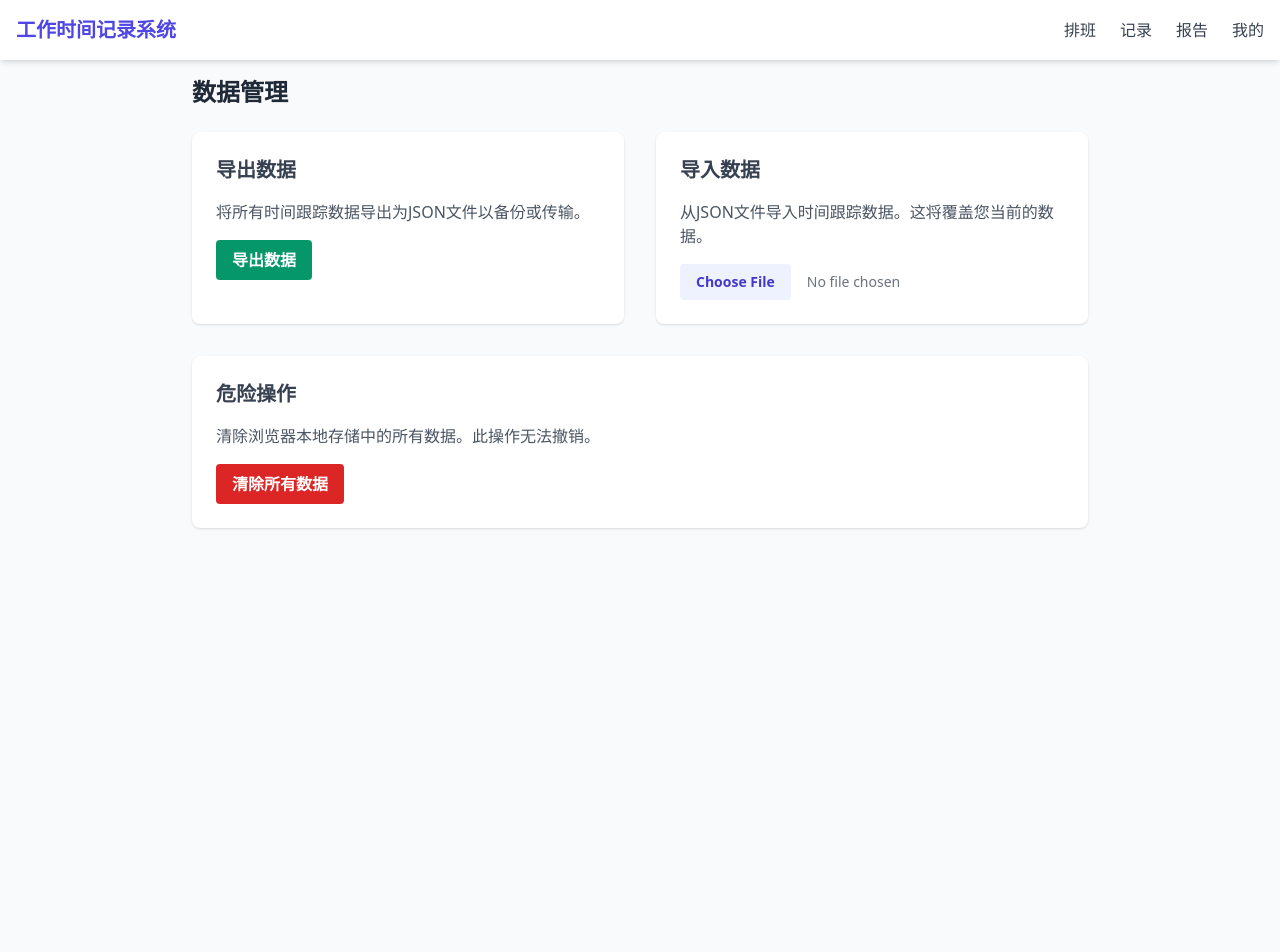
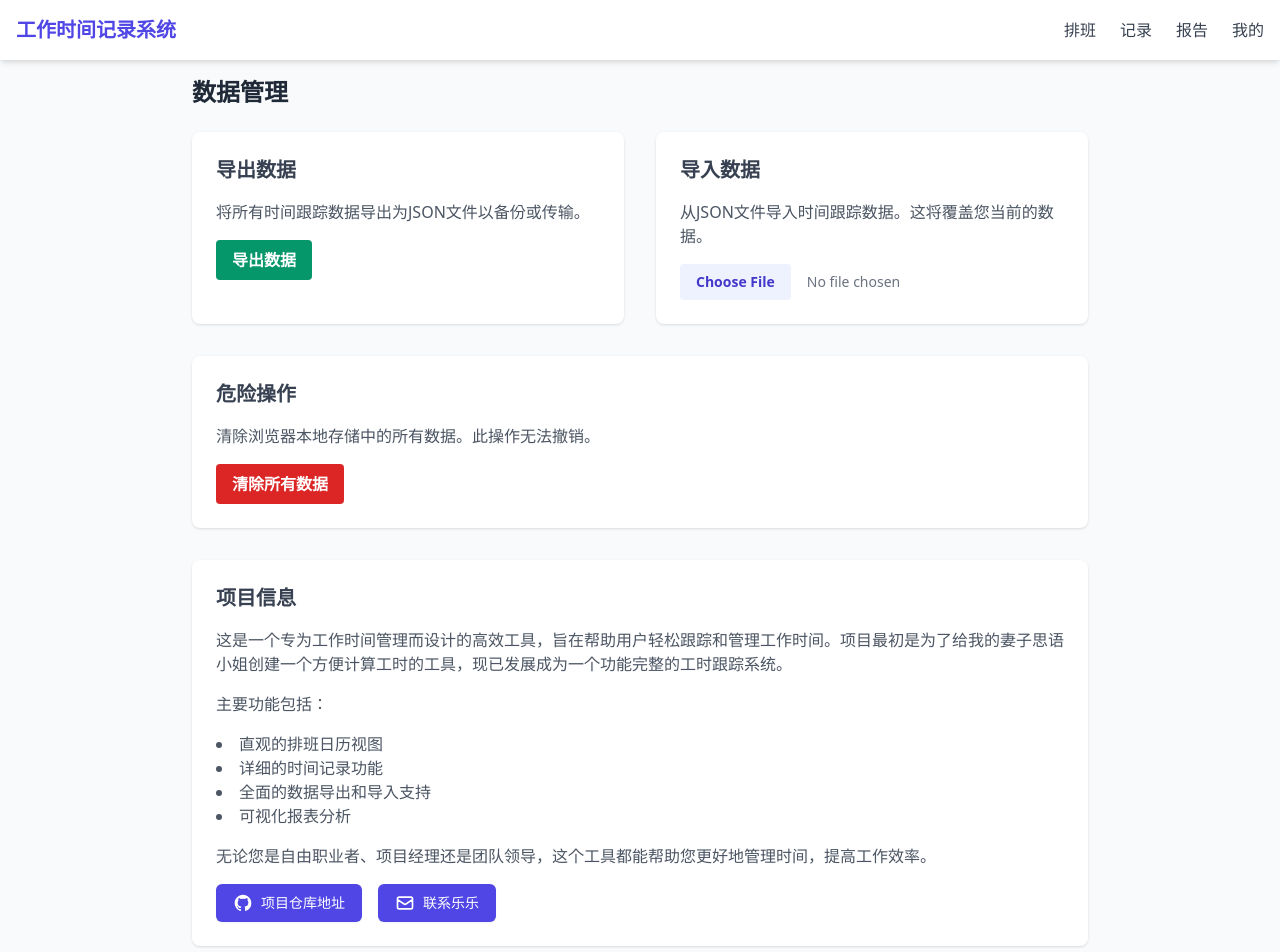
Before and after one commit to JiuWang95/workcum, a React (Vite) app: page /data in a window 1280 px wide. Shown: the top 952 px of the page. Before the commit the page ends 800 px from the top, so only its background shows below. Built offline with nearby package versions, Linux system fonts and the light colour scheme.

Commit message:
feat(DataPage): 添加项目信息和联系方式区域
在数据页面底部新增项目信息区域，包含项目描述、GitHub仓库链接和联系开发者按钮。联系按钮点击后会触发高亮效果并打开邮件客户端。

```diff
--- a/src/pages/DataPage.jsx
+++ b/src/pages/DataPage.jsx
@@ -143,6 +143,80 @@ const DataPage = () => {
           {t('data.danger_zone.button')}
         </button>
       </div>
+
+      {/* Project Information Section */}
+      <div className="mt-8 bg-white rounded-lg shadow p-6">
+        <h2 className="section-heading">项目信息</h2>
+        <p className="text-gray-600 mb-4">
+          这是一个专为工作时间管理而设计的高效工具，旨在帮助用户轻松跟踪和管理工作时间。项目最初是为了给我的妻子思语小姐创建一个方便计算工时的工具，现已发展成为一个功能完整的工时跟踪系统。
+        </p>
+        <p className="text-gray-600 mb-4">
+          主要功能包括：
+        </p>
+        <ul className="list-disc list-inside text-gray-600 mb-4">
+          <li>直观的排班日历视图</li>
+          <li>详细的时间记录功能</li>
+          <li>全面的数据导出和导入支持</li>
+          <li>可视化报表分析</li>
+        </ul>
+        <p className="text-gray-600 mb-4">
+          无论您是自由职业者、项目经理还是团队领导，这个工具都能帮助您更好地管理时间，提高工作效率。
+        </p>
+        <div className="flex flex-col sm:flex-row sm:space-x-4 space-y-4 sm:space-y-0">
+          <a
+            href="https://github.com/JiuNian090/workcum"
+            target="_blank"
+            rel="noopener noreferrer"
+            className="inline-flex items-center justify-center px-4 py-2 border border-transparent text-sm font-medium rounded-md shadow-sm text-white bg-indigo-600 hover:bg-indigo-700 focus:outline-none focus:ring-2 focus:ring-offset-2 focus:ring-indigo-500"
+          >
+            <svg
+              className="w-5 h-5 mr-2"
+              fill="currentColor"
+              viewBox="0 0 24 24"
+              aria-hidden="true"
+            >
+              <path
+                fillRule="evenodd"
+                d="M12 2C6.477 2 2 6.484 2 12.017c0 4.425 2.865 8.18 6.839 9.504.5.092.682-.217.682-.483 0-.237-.008-.868-.013-1.703-2.782.605-3.369-1.343-3.369-1.343-.454-1.158-1.11-1.466-1.11-1.466-.908-.62.069-.608.069-.608 1.003.07 1.531 1.032 1.531 1.032.892 1.53 2.341 1.088 2.91.832.092-.647.35-1.088.636-1.338-2.22-.253-4.555-1.113-4.555-4.951 0-1.093.39-1.988 1.029-2.688-.103-.253-.446-1.272.098-2.65 0 0 .84-.27 2.75 1.026A9.564 9.564 0 0112 6.844c.85.004 1.705.115 2.504.337 1.909-1.296 2.747-1.027 2.747-1.027.546 1.379.202 2.398.1 2.651.64.7 1.028 1.595 1.028 2.688 0 3.848-2.339 4.695-4.566 4.943.359.309.678.92.678 1.855 0 1.338-.012 2.419-.012 2.747 0 .268.18.58.688.482A10.019 10.019 0 0022 12.017C22 6.484 17.522 2 12 2z"
+                clipRule="evenodd"
+              />
+            </svg>
+            项目仓库地址
+          </a>
+          <button
+            onClick={() => {
+              window.location.href = 'mailto:jiunian929@gmail.com';
+              // Highlight effect for 5 seconds
+              const contactButton = document.getElementById('contact-button');
+              if (contactButton) {
+                contactButton.classList.add('bg-yellow-300', 'text-yellow-900');
+                setTimeout(() => {
+                  contactButton.classList.remove('bg-yellow-300', 'text-yellow-900');
+                  contactButton.classList.add('bg-indigo-600');
+                }, 5000);
+              }
+            }}
+            id="contact-button"
+            className="inline-flex items-center justify-center px-4 py-2 border border-transparent text-sm font-medium rounded-md shadow-sm text-white bg-indigo-600 hover:bg-indigo-700 focus:outline-none focus:ring-2 focus:ring-offset-2 focus:ring-indigo-500"
+          >
+            <svg
+              className="w-5 h-5 mr-2"
+              fill="none"
+              stroke="currentColor"
+              viewBox="0 0 24 24"
+              aria-hidden="true"
+            >
+              <path
+                strokeLinecap="round"
+                strokeLinejoin="round"
+                strokeWidth="2"
+                d="M3 8l7.89 5.26a2 2 0 002.22 0L21 8M5 19h14a2 2 0 002-2V7a2 2 0 00-2-2H5a2 2 0 00-2 2v10a2 2 0 002 2z"
+              />
+            </svg>
+            联系乐乐
+          </button>
+        </div>
+      </div>
     </div>
   );
 };
```
